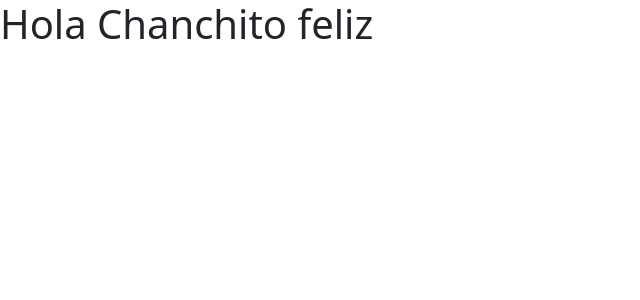
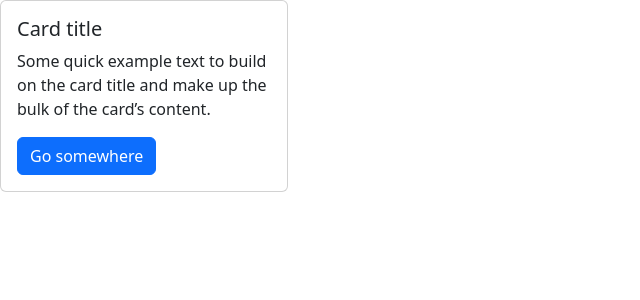
Before and after one commit to HolaMundoDev/ultimate-react, a React (Vite) app in the folder react-app/: page / in a window 1280 px wide. Shown: the top 300 px of the page, without its empty margins (0-640 px from the left). Built offline with nearby package versions, Linux system fonts and the light colour scheme.

Commit message:
Sección 2: Componentes. - Clase 3. Componente Card.

```diff
--- a/react-app/src/App.tsx
+++ b/react-app/src/App.tsx
@@ -1,7 +1,7 @@
-import Titulo from "./Titulo";
+import Card from "./Components/Card";
 
 function App() {
-  return <Titulo />;
+  return <Card />;
 }
 
 export default App;
--- /dev/null
+++ b/react-app/src/Components/Card.tsx
@@ -0,0 +1,18 @@
+function Card() {
+  return (
+    <div className="card" style={{ width: "18rem" }}>
+      <div className="card-body">
+        <h5 className="card-title">Card title</h5>
+        <p className="card-text">
+          Some quick example text to build on the card title and make up the
+          bulk of the card’s content.
+        </p>
+        <a href="#" className="btn btn-primary">
+          Go somewhere
+        </a>
+      </div>
+    </div>
+  );
+}
+
+export default Card;
```
